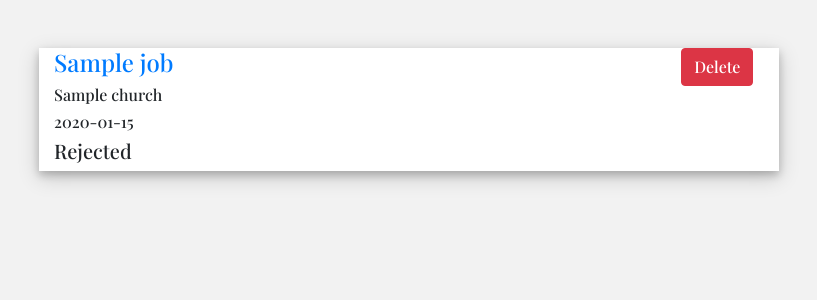
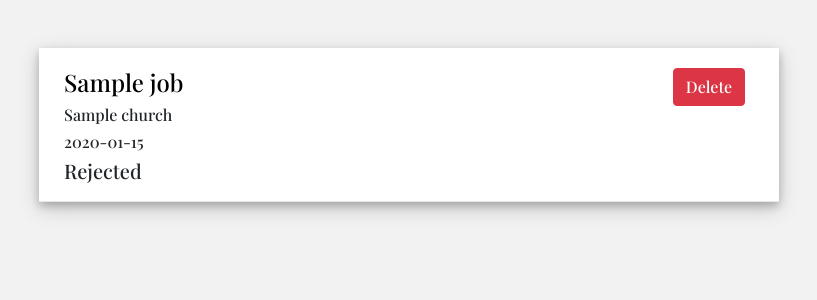
Before and after one commit to timjonez/volunteer_platform, a Django app: template Job/templates/Job/proposal_list.html in a window 1280 px wide. Shown: the part 57-357 px from the top of the page, without its empty margins (231-1048 px from the left). Run offline with Django 3.2, Linux system fonts and the light colour scheme; the template is opened without the code that fills it: most values are stand-ins (such as "Sample title", 1, 10 or a date in 2020); parts of the project's set-up code (start-up, migrations or seed data) failed here and were passed over; some libraries are stand-ins or nearby versions.

Commit message:
[static/css/master] add a couple style classes

```diff
--- a/static/css/master.css
+++ b/static/css/master.css
@@ -6,6 +6,11 @@ body, html{
 .alt-brand{
     font-family: 'Lobster', cursive;
     color: #6FDA44;
+}
+
+.link:hover{text-decoration: none;}
+.link{
+    color: black;
 }
 
 .list-all-box{
@@ -81,3 +86,10 @@ body, html{
     background-color: white;
     box-shadow: 0 4px 8px 0 rgba(0, 0, 0, 0.2), 0 6px 20px 0 rgba(0, 0, 0, 0.19);
 }
+
+.normal-list{
+    max-width: 100%;
+    padding: 10px;
+    padding-top: 20px;
+    border-bottom: 1.5px solid #e6e6e6;
+}
```
